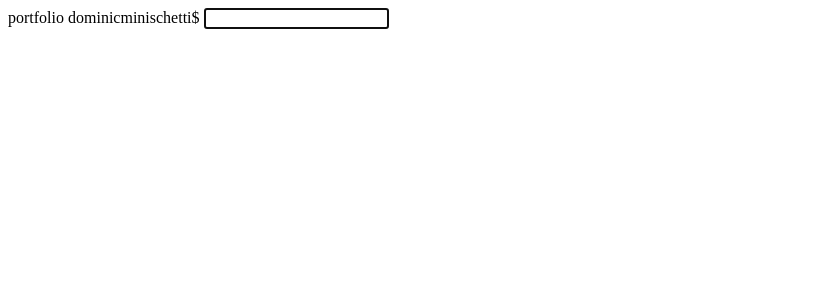
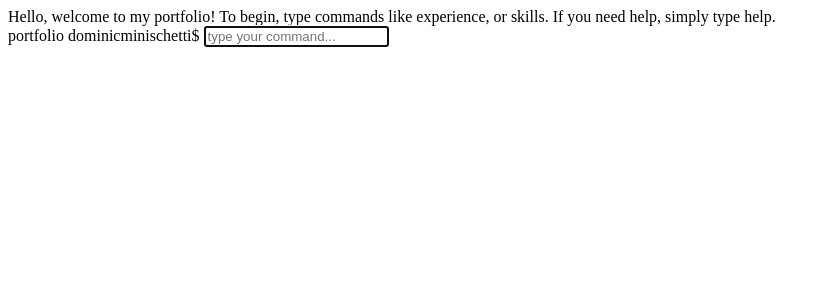
Before and after one commit to minischetti/portfolio-2018-q1, a React app: page / in a window 1280 px wide. Shown: the top 300 px of the page, without its empty margins (0-830 px from the left). Built offline with nearby package versions, Linux system fonts and the light colour scheme; the HTML template or start-up script is replaced by a standard one.

Commit message:
Improve TypeScript support. Improve styling. Add welcome message. Add placeholder text to input. Disable input auto-complete.

```diff
--- a/src/components/App.tsx
+++ b/src/components/App.tsx
@@ -2,15 +2,23 @@ import * as React from "react";
 import * as Help from "../help.json";
 import * as Experience from "../experience.json";
 
-export class App extends React.Component {
+interface AppProps {
+    value: string;
+    command: string;
+    text: [string, Array<string>];
+    x: Array<string>;
+    lines: Array<string>;
+}
+
+export class App extends React.Component<AppProps, any> {
     constructor(props: any) {
         super(props);
-        this.state = { value: "", lines: [] };
+        this.state = { focus: true, value: "", lines: [] };
     }
-    updateValue = (value: String) => {
+    updateValue = (value: string) => {
         this.setState({ value: value });
     }
-    updateLines = (text: String) => {
+    updateLines = (text: Array<string>) => {
         this.setState({ lines: [...this.state.lines, ...text] });
     }
     handleSubmit = (event: any) => {
@@ -23,7 +31,7 @@ export class App extends React.Component {
         let lines = [command];
         switch (command) {
             case "help":
-                Help.commands.forEach((x) => {
+                Help.commands.forEach((x: Array<string>) => {
                     lines = [...lines, ...`${x.name}: ${x.description}`];
                 });
                 this.updateLines(lines);
@@ -44,13 +52,18 @@ export class App extends React.Component {
         return (
             <div className="terminal-container">
                 <Terminal lines={this.state.lines} />
-                <Input updateValue={this.updateValue} handleSubmit={this.handleSubmit} />
+                <Input updateValue={this.updateValue} handleSubmit={this.handleSubmit} focus={this.state.focus}/>
             </div>
         )
     }
 }
 
-export class Terminal extends React.Component {
+interface TerminalProps {
+    lines: Array<string>;
+    line: Array<string>;
+}
+
+export class Terminal extends React.Component<TerminalProps, any> {
     render() {
         const lines = this.props.lines.map((line) => {
             if (line.type) {
@@ -61,13 +74,14 @@ export class Terminal extends React.Component {
         });
         return (
             <div className="terminal">
+                <div>Hello, welcome to my portfolio! To begin, type commands like experience, or skills. If you need help, simply type help.</div>
                 {lines}
             </div>
         )
     }
 }
 
-export class Input extends React.Component {
+export class Input extends React.Component<App, any> {
     handleChange = (event: any) => {
         this.props.updateValue(event.target.value);
     }
@@ -75,7 +89,7 @@ export class Input extends React.Component {
         return (
             <form onSubmit={this.props.handleSubmit}>
                 <span>portfolio dominicminischetti$&nbsp;</span>
-                <input type="text" onChange={this.handleChange} autoFocus />
+                <input id="input" type="text" placeholder="type your command..." onChange={this.handleChange} autoFocus autoComplete="off" />
             </form>
         )
     }
```
Also changed, not shown: 3 other files (tests, documents, lock files or other folders).
